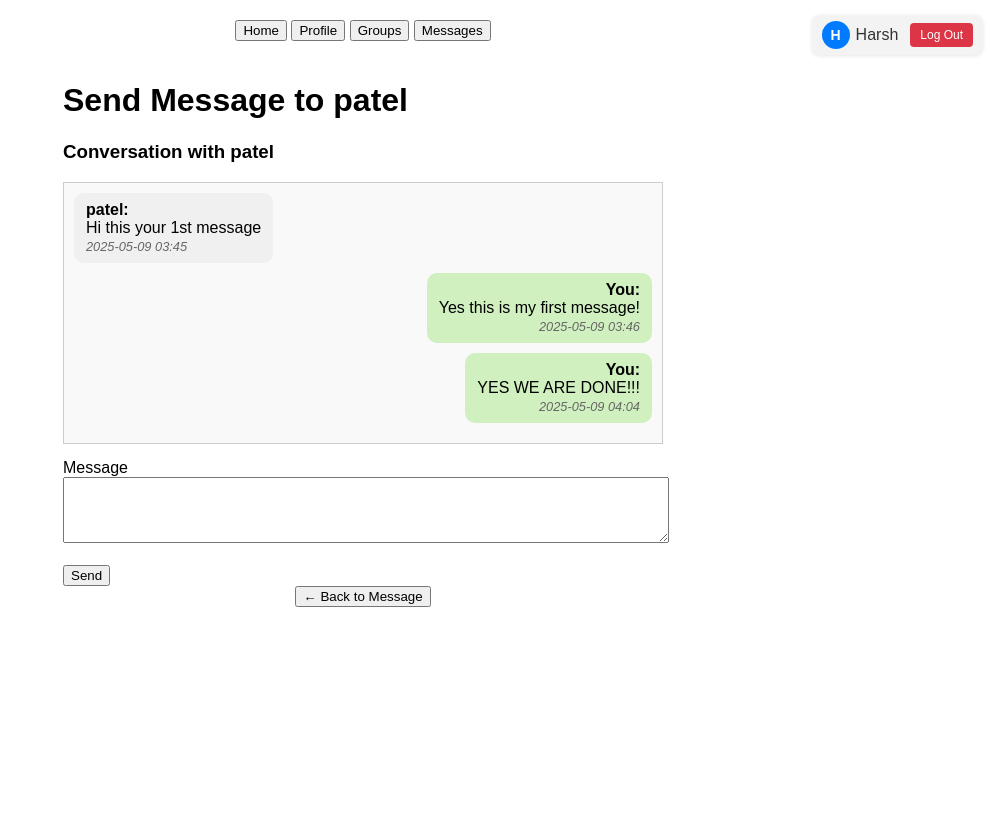
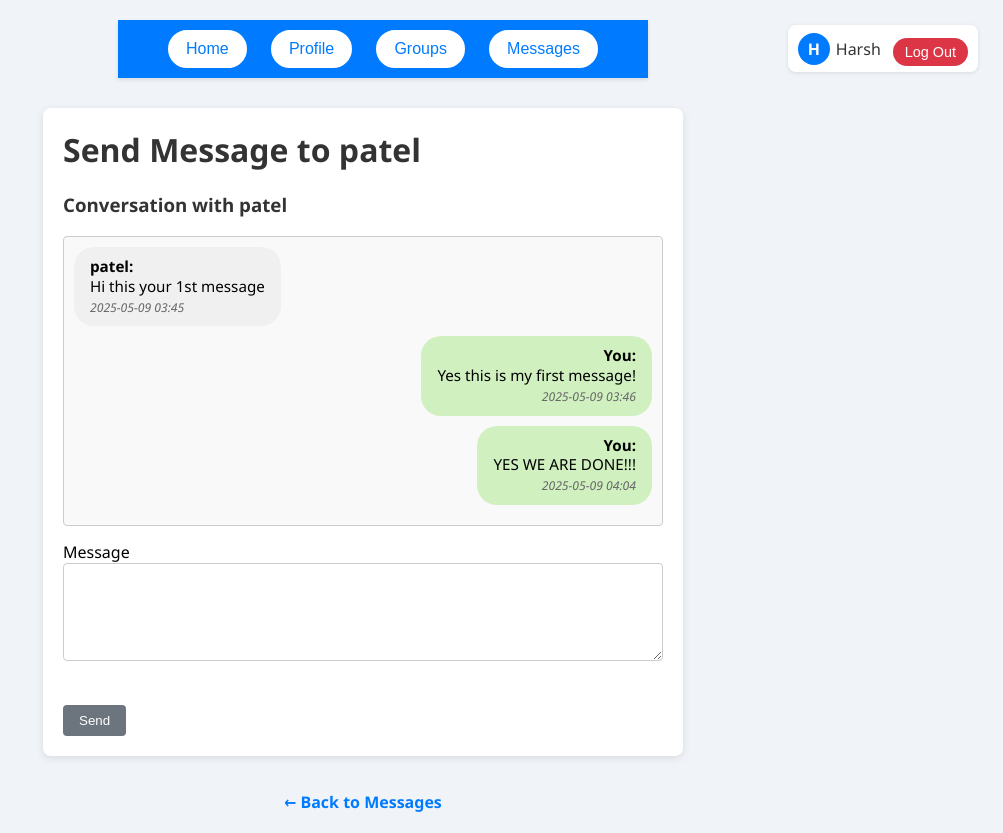
Before and after one commit to harshx1427/southern-study-scheduler, a Flask app: page /message/2 in a window 1280 px wide. Shown: the whole page, without its empty margins (277-1280 px from the left). Before the commit the page ends 607 px from the top, so only its background shows below. Run offline with Flask 3, Linux system fonts and the light colour scheme; a user stored in the database is signed in; data comes from the database, SQL or seed files in the repository; both versions use the stored data as it was after the commit.

Commit message:
I worked on the UI for message_styles.css, message.html, message_user.html and message_user_styles.css

```diff
--- /dev/null
+++ b/app/static/message_user_styles.css
@@ -0,0 +1,226 @@
+/* message_user_styles.css - updated styling */
+
+/* Global body setup */
+body {
+  display: flex;
+  flex-direction: column;
+  align-items: center;
+  font-family: 'Segoe UI', Tahoma, Geneva, Verdana, sans-serif;
+  margin: 0;
+  padding: 20px;
+  background-color: #f0f4f8;
+}
+
+/* Top menu bar */
+.menu {
+  width: 100%;
+  margin-bottom: 30px;
+  text-align: center;
+  background-color: #007bff; /* Blue background */
+  padding: 10px 20px;
+  box-shadow: 0 2px 4px rgba(0,0,0,0.1);
+}
+.menu a {
+  margin: 0 10px;
+  text-decoration: none;
+}
+.menu button {
+  background-color: #ffffff;
+  color: #007bff;
+  border: 2px solid #ffffff;
+  padding: 8px 16px;
+  border-radius: 20px;
+  font-size: 1rem;
+  cursor: pointer;
+  transition: background-color 0.3s, color 0.3s;
+}
+.menu button:hover {
+  background-color: #0056b3;
+  color: #ffffff;
+  border-color: #0056b3;
+}
+
+/* User info area */
+.user-area {
+  position: absolute;
+  top: 25px;
+  right: 25px;
+  display: flex;
+  align-items: center;
+  gap: 12px;
+  background-color: #ffffff;
+  padding: 6px 10px;
+  border-radius: 8px;
+  box-shadow: 0 1px 4px rgba(0,0,0,0.1);
+}
+.user-info {
+  display: flex;
+  align-items: center;
+  gap: 6px;
+  text-decoration: none;
+  color: #333;
+}
+.user-info:hover {
+  color: #0056b3;
+}
+.user-avatar {
+  width: 32px;
+  height: 32px;
+  background-color: #007bff;
+  color: #ffffff;
+  border-radius: 50%;
+  text-align: center;
+  line-height: 32px;
+  font-size: 1rem;
+  font-weight: bold;
+}
+.logout-button {
+  background-color: #dc3545;
+  color: #ffffff;
+  border: none;
+  padding: 6px 12px;
+  border-radius: 20px;
+  font-size: 0.9rem;
+  cursor: pointer;
+  transition: background-color 0.2s ease;
+}
+.logout-button:hover {
+  background-color: #c82333;
+}
+
+/* Chat container */
+.chat-container {
+  width: 90%;
+  max-width: 600px;
+  background-color: #ffffff;
+  padding: 20px;
+  border-radius: 8px;
+  box-shadow: 0 2px 8px rgba(0,0,0,0.1);
+  margin-bottom: 20px;
+}
+.chat-container h1,
+.chat-container h3 {
+  margin-top: 0;
+  color: #333;
+}
+
+/* Flash messages */
+.flashes li {
+  list-style: none;
+  margin-bottom: 10px;
+}
+.flashes .success {
+  color: #28a745;
+}
+.flashes .danger {
+  color: #dc3545;
+}
+
+/* Conversation box */
+.chat-box {
+  max-height: 300px;
+  overflow-y: auto;
+  border: 1px solid #ccc;
+  padding: 10px;
+  margin-bottom: 15px;
+  background: #f9f9f9;
+  border-radius: 4px;
+}
+.chat-box ul {
+  list-style-type: none;
+  padding: 0;
+  margin: 0;
+}
+.chat-box li {
+  margin-bottom: 10px;
+}
+
+/* Alignment for messages */
+.sent    { text-align: right; }
+.received{ text-align: left;  }
+
+/* Message bubble styling */
+.bubble {
+  display: inline-block;
+  padding: 10px 16px;
+  border-radius: 20px;
+  max-width: 70%;
+  font-size: 0.95rem;
+  line-height: 1.3;
+}
+.sent .bubble {
+  background-color: #d0f0c0;
+}
+.received .bubble {
+  background-color: #f0f0f0;
+}
+.timestamp {
+  display: block;
+  font-size: 0.75rem;
+  color: #666;
+  margin-top: 4px;
+}
+
+/* Form styling */
+form textarea {
+  width: 100%;
+  padding: 10px;
+  font-size: 1rem;
+  border: 1px solid #ccc;
+  border-radius: 4px;
+  margin-bottom: 10px;
+  box-sizing: border-box;
+}
+form button {
+  background-color: #007bff;
+  color: #ffffff;
+  border: none;
+  padding: 10px 20px;
+  border-radius: 20px;
+  font-size: 1rem;
+  cursor: pointer;
+  transition: background-color 0.3s;
+}
+form button:hover {
+  background-color: #0056b3;
+}
+
+/* Back link styling */
+a.button-back {
+  display: inline-block;
+  margin-top: 15px;
+  color: #007bff;
+  text-decoration: none;
+  font-weight: 600;
+}
+a.button-back:hover {
+  text-decoration: underline;
+}
+
+/* style the “Send” button in your form */
+form button,
+form input[type="submit"] {
+  background-color: #6c757d;
+  color: white;
+  border: none;
+  padding: 8px 16px;
+  border-radius: 4px;
+  cursor: pointer;
+  margin: 7px 0 0 0;
+  transition: background 0.2s;
+}
+
+/* style the “← Back to Message” button */
+.chat-container + a button {
+  background-color: #6c757d;
+  color: white;
+  border: none;
+  padding: 8px 16px;
+  border-radius: 4px;
+  cursor: pointer;
+  margin: 20px 0 0 0;
+  transition: background 0.2s;
+}
+.chat-container + a button:hover {
+  background-color: #5a6268;
+}
--- a/app/templates/message_user.html
+++ b/app/templates/message_user.html
@@ -3,107 +3,7 @@
 <head>
   <meta charset="UTF-8">
   <title>Send Message</title>
-  <style>
-    body {
-      display: flex;
-      flex-direction: column;
-      align-items: center;
-      font-family: sans-serif;
-      margin: 0;
-      padding: 20px;
-    }
-
-    .menu {
-      width: 100%;
-      margin-bottom: 20px;
-      text-align: center;
-    }
-
-    .chat-container {
-      width: 90%;
-      max-width: 600px;
-      text-align: left;
-    }
-
-    .chat-box {
-      max-height: 300px;
-      overflow-y: auto;
-      border: 1px solid #ccc;
-      padding: 10px;
-      margin-bottom: 15px;
-      background: #f9f9f9;
-    }
-
-    .chat-box ul {
-      list-style-type: none;
-      padding: 0;
-      margin: 0;
-    }
-
-    .chat-box li {
-      margin-bottom: 10px;
-    }
-
-    form textarea {
-      width: 100%;
-      }
-
-    .user-info {
-      display: flex;
-      align-items: center;
-      gap: 6px;
-      text-decoration: none;
-      color: #333;
-    }
-
-    .user-info:hover {
-      color: #007bff;
-    }
-
-    .user-avatar {
-      width: 28px;
-      height: 28px;
-      background-color: #007bff;
-      color: white;
-      border-radius: 50%;
-      text-align: center;
-      line-height: 28px;
-      font-size: 14px;
-      font-weight: bold;
-    }
-
-    .user-area {
-      position: absolute;
-      top: 15px;
-      right: 20px;
-      display: flex;
-      align-items: center;
-      gap: 12px;
-      background-color: #f3f3f3;
-      padding: 6px 10px;
-      border-radius: 8px;
-      box-shadow: 0 1px 4px rgba(0,0,0,0.1);
-    }
-
-    .logout-button {
-      background-color: #dc3545;
-      color: white;
-      border: none;
-      padding: 5px 10px;
-      border-radius: 4px;
-      font-size: 12px;
-      cursor: pointer;
-      transition: background-color 0.2s ease;
-      display: inline-block;
-    }
-
-    .logout-button:hover {
-      background-color: #c82333;
-      text-decoration: none;
-    }
-
-  </style>
-
+  <link rel="stylesheet" href="{{ url_for('static', filename='message_user_styles.css') }}">
 </head>
 
 <body>
@@ -121,9 +21,8 @@
     </div>
   {% endif %}
 
-
+  <header class="site-header">
     <div class="menu">
-
       <a href="{{ url_for('main.dashboard') }}"><button> Home </button></a>
       <a href="{{ url_for('main.profile') }}"><button> Profile </button></a>
       <a href="{{ url_for('main.create_group') }}"><button> Groups </button></a>
@@ -133,9 +32,8 @@
           <span style="color: red; font-weight: bold;">({{ unread_count }})</span>
         {% endif %}
       </button></a>
-
     </div>
-
+  </header>
   <div class="chat-container">
 
 
@@ -155,8 +53,8 @@
     <div class="chat-box">
       <ul>
         {% for m in messages %}
-          <li style="text-align: {% if m.sender_id == current_user.id %}right{% else %}left{% endif %};">
-            <div style="display: inline-block; background-color: {% if m.sender_id == current_user.id %}#d0f0c0{% else %}#f0f0f0{% endif %}; padding: 8px 12px; border-radius: 10px; max-width: 70%;">
+          <li class="{% if m.sender_id == current_user.id %}sent{% else %}received{% endif %}">
+            <div class="bubble">
               <strong>{{ 'You' if m.sender_id == current_user.id else m.sender.name }}:</strong><br>
               {{ m.content }}<br>
               <em style="font-size: 0.8em; color: #666;">{{ m.posted_at.strftime('%Y-%m-%d %H:%M') }}</em>
@@ -175,7 +73,7 @@
     </form>
   </div>
 
-  <a href="{{ url_for('auth.message') }}"><button>← Back to Message</button></a>
+  <a href="{{ url_for('auth.message') }}" class="button-back">← Back to Messages</a>
 
   <script>
     const chatBox = document.querySelector('.chat-box');
```
Also changed, not shown: app/static/message_styles.css (added, +153 -0 lines), app/templates/message.html (+14 -113 lines), instance/study_scheduler.db. Lines whose indentation alone changed are shown as unchanged.
